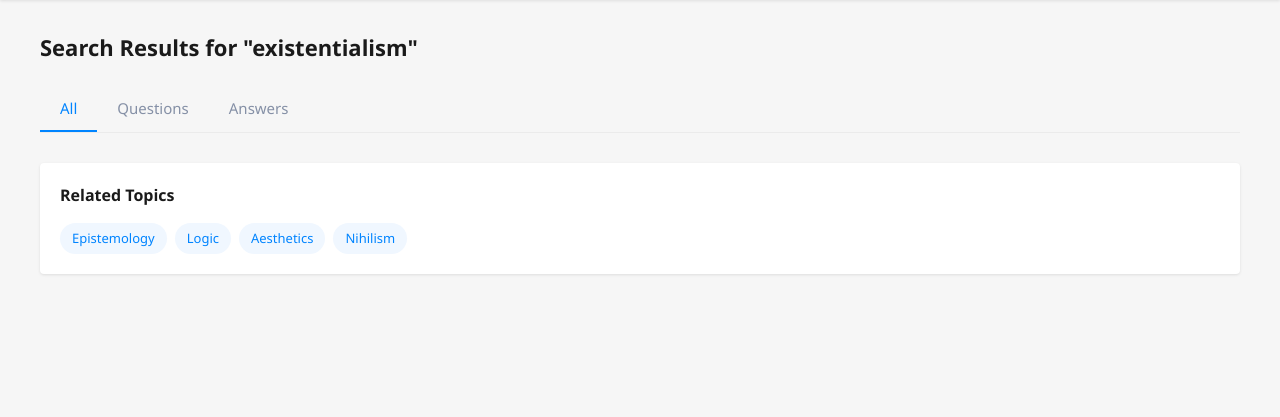
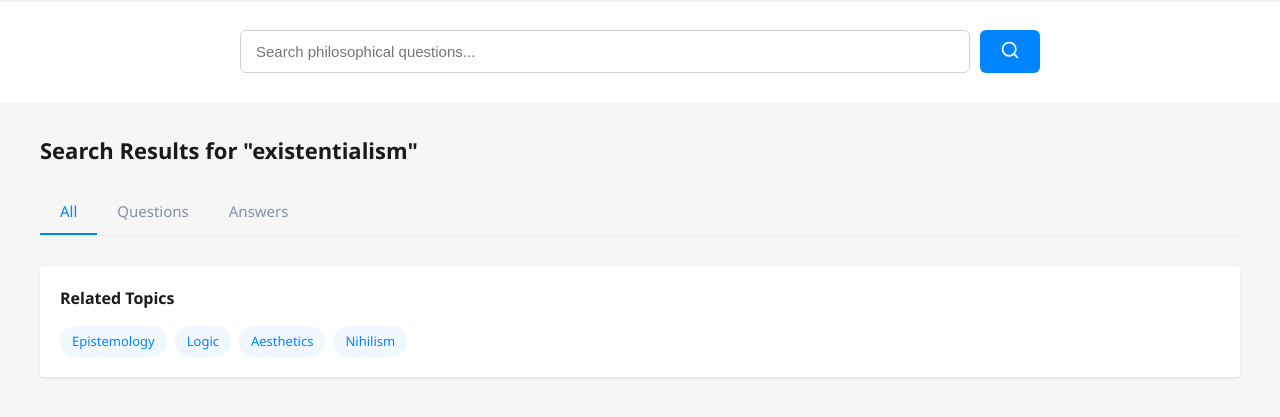
Before and after one commit to ProjectBreakaway/108-Final-Project, a Flask app: page /searchingResult in a window 1280 px wide. Shown: the part 68-485 px from the top of the page. Run offline with Flask 3, Linux system fonts and the light colour scheme; data comes from the database, SQL or seed files in the repository; data that the repository does not hold is empty.

Commit message:
change the display style of searchingResult

```diff
--- a/static/app.js
+++ b/static/app.js
@@ -580,9 +580,11 @@ document.addEventListener('DOMContentLoaded',
                         if (type == "question") {
                             item = `<div class="result-card">
                     <div class="result-type">Question</div>
-                <h2 class="result-title"><a onclick="openQuestion('${question_title}')">${question_title}</a></h2>
+                    <h2 class="result-title">
+                        <a onclick="openQuestion('${question_title}')">${question_title}</a>
+                    </h2>
                     <div class="result-meta">
-                    <span class="result-author">${user_displayed_name}</span>
+                        <span class="result-author">PhilosophyStudent</span>
                         <div class="result-stats">
                             <span class="result-stat">${upvotes} approval</span>
                             <span class="result-stat">${r} answers</span>
@@ -592,14 +594,18 @@ document.addEventListener('DOMContentLoaded',
                 </div>`;
                         } else {
                             item = `<div class="result-card">
-                <div class="result-type">Question</div>
-                <h2 class="result-title">In response to: "<a onclick="openQuestion('${question_title}')">${question_title}</a>"</h2>
-                <div class="result-excerpt">${r}</div>
-                <div class="result-meta">
-                    <span class="result-author">${user_displayed_name}</span>
-                    <div class="result-stats">
-                        <span class="result-stat">${upvotes} approval</span>
-                        <span class="result-stat">${timestamp}</span>
+                    <div class="result-type">Answer to:</div>
+                    <h3 class="related-question">
+                        <a onclick="openQuestion('${question_title}')">${question_title}</a>
+                    </h3>
+                    <div class="answer-excerpt">
+                        <div class="answer-header">
+                            <span class="answer-author">${user_displayed_name}</span>
+                            <span class="answer-date">${timestamp}</span>
+                        </div>
+                        <div class="answer-content">${r}</div>
+                        <div class="answer-stats">
+                            <span class="answer-stat">${upvotes} approval</span>
                         </div>
                     </div>
                 </div>`;
--- a/templates/searchingResult.html
+++ b/templates/searchingResult.html
@@ -57,6 +57,42 @@
 
         .main-nav a:hover {
             color: #0084ff;
+        }
+
+        /* New Search Box Styles */
+        .search-box-container {
+            background-color: #fff;
+            padding: 30px 0;
+            margin-bottom: 20px;
+        }
+
+        .search-box {
+            max-width: 800px;
+            margin: 0 auto;
+            display: flex;
+            gap: 10px;
+        }
+
+        .search-box input {
+            flex: 1;
+            padding: 12px 15px;
+            border: 1px solid #d1d1d1;
+            border-radius: 6px;
+            font-size: 15px;
+        }
+
+        .search-box button {
+            background: #0084ff;
+            color: white;
+            border: none;
+            border-radius: 6px;
+            padding: 0 20px;
+            cursor: pointer;
+            transition: background 0.2s;
+        }
+
+        .search-box button:hover {
+            background: #0077e6;
         }
 
         .search-container {
@@ -204,6 +292,20 @@
             </nav>
         </div>
     </header>
+
+    <div class="search-box-container">
+        <div class="container">
+            <div class="search-box">
+                <input type="text" id="searching_content" placeholder="Search philosophical questions...">
+                <button onclick="searching()">
+                    <svg xmlns="http://www.w3.org/2000/svg" width="20" height="20" viewBox="0 0 24 24" fill="none" stroke="currentColor" stroke-width="2" stroke-linecap="round" stroke-linejoin="round">
+                        <circle cx="11" cy="11" r="8"></circle>
+                        <line x1="21" y1="21" x2="16.65" y2="16.65"></line>
+                    </svg>
+                </button>
+            </div>
+        </div>
+    </div>
 
     <div class="container">
         <div class="search-container">
```
Also changed, not shown: other parts of templates/searchingResult.html (+54 -0 lines). Lines whose indentation alone changed are shown as unchanged.
